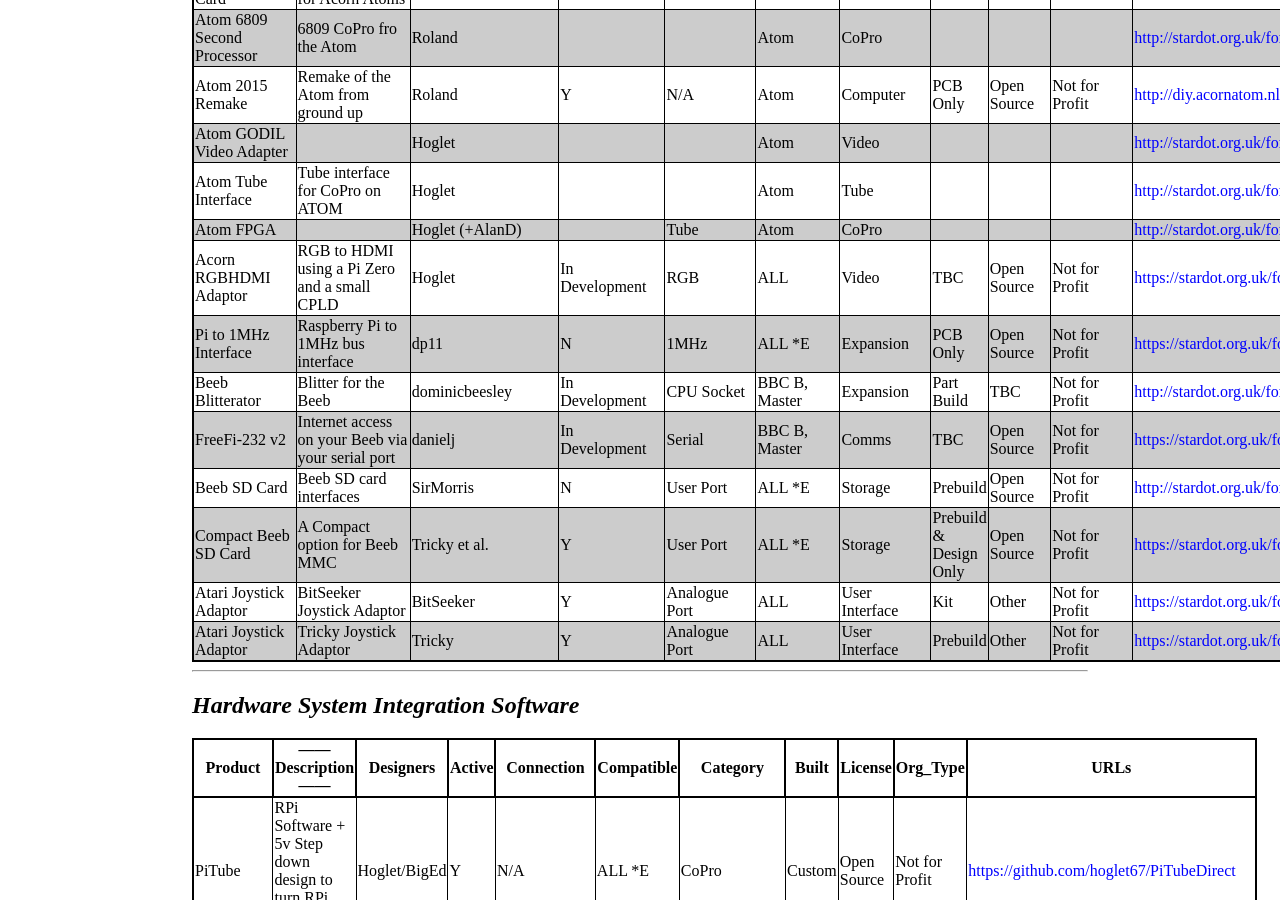
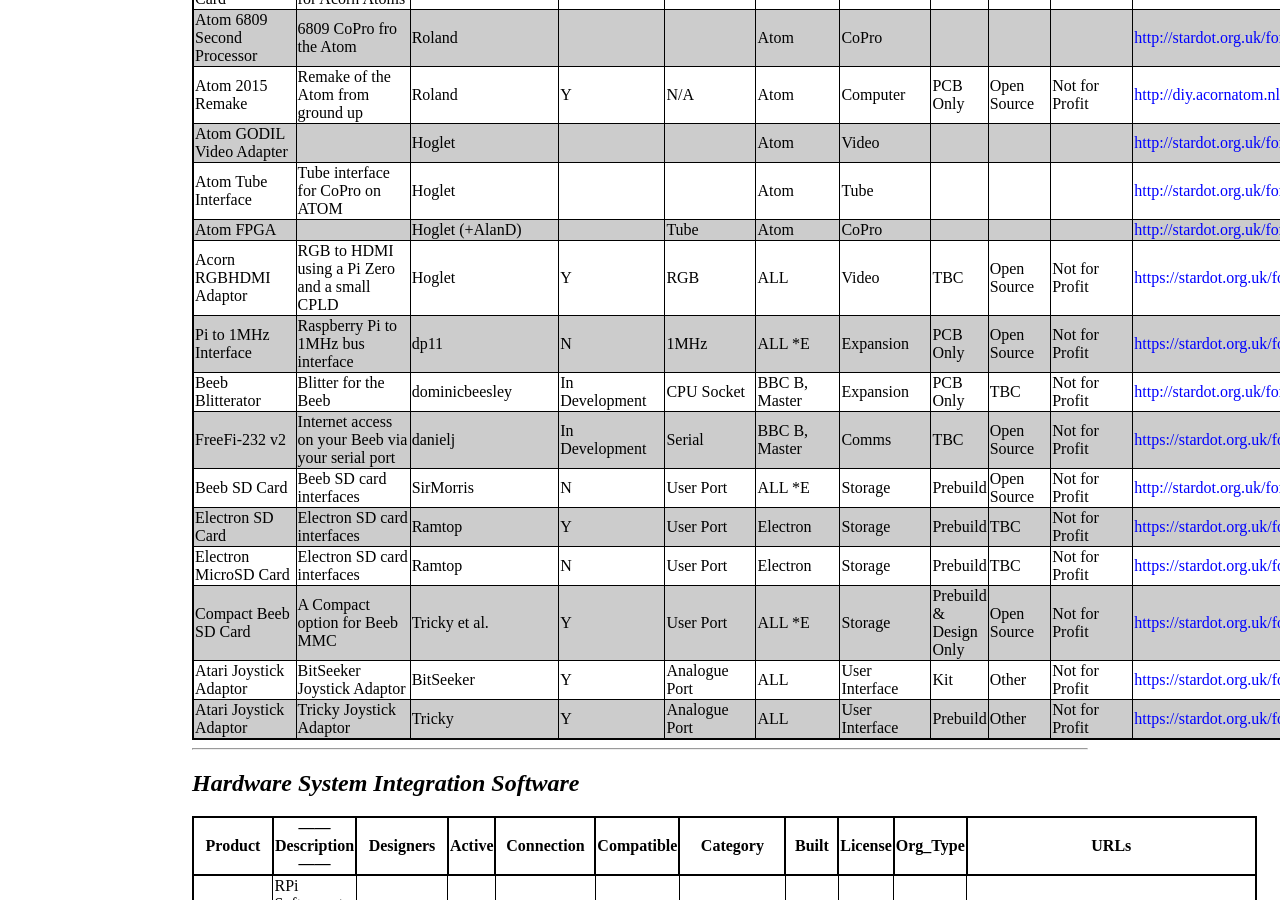
Before and after one commit to elminster/elminster.github.io, a Jekyll site: the page built from hardware.md, in a window 1280 px wide and 900 px high, scrolled down 4861 px. Built offline with Jekyll 4.4.1, drawn with Linux system fonts in a browser that asks for light colours; some of the changed text lies outside the part shown.

Commit message:
Changes:
	Updates:
		- ATOM HDMI changed from 'in development' to Y
		- DataCentre Production Status changed from Y to N

	Added:
		- Dominic’s 1Mhz Breakout Board
		- Ramtop’s Electron SD Card Interface
		- Ramtop's E;ectron MicroSD Card Interfaces

```diff
--- a/hardware.md
+++ b/hardware.md
@@ -62,8 +62,8 @@
 | Master Ram Board | Remake of Slogger MRB | Prime | ? | CPU Socket | Electron | ShadowRAM | Prebuild | Open Source | Not for Profit | <http://stardot.org.uk/forums/viewtopic.php?f=3&t=6729> |
 | Electron Plus 3 RAM/ROM  | Plus 3 RAM/ROM board | Prime | ? | Internal Plus3 | Electron | Expansion | Kit | Open Source | Not for Profit | <http://stardot.org.uk/forums/viewtopic.php?f=3&t=8706> |
 | Electron User/UPURS Ports | Twin User and One UPURS Port | MartinB | Sixxdog_uk | Cartridge | Electron | Expansion |  | Open Source | Not for Profit | <http://stardot.org.uk/forums/viewtopic.php?f=8&t=12817&hilit=Electron+user+port> |
-| Internal Data Centre | USB, CF, IDE, NVRAM with 1MB Flash RAM. Fits internally. | RetroClinic | Y | 1Mhz Bus | BBC B, Master | Storage | Prebuild | Propriety | Commercial | <http://www.retroclinic.com/acorn/datacentre/datacentre.htm> |
-| External Data Centre | USB, CF, IDE, NVRAM with 1MB Flash RAM. Fits iexternally. | RetroClinic | Y | 1Mhz Bus | ALL *E | Storage | Prebuild | Propriety | Commercial | <http://www.ebay.co.uk/usr/retroclinic> |
+| Internal Data Centre | USB, CF, IDE, NVRAM with 1MB Flash RAM. Fits internally. | RetroClinic | N | 1Mhz Bus | BBC B, Master | Storage | Prebuild | Propriety | Commercial | <http://www.retroclinic.com/acorn/datacentre/datacentre.htm> |
+| External Data Centre | USB, CF, IDE, NVRAM with 1MB Flash RAM. Fits iexternally. | RetroClinic | N | 1Mhz Bus | ALL *E | Storage | Prebuild | Propriety | Commercial | <http://www.ebay.co.uk/usr/retroclinic> |
 | BBC 1770 Upgrade | 1770 Disc Upgrade Kit | RetroClinic | Y | Disc IC Socket | BBC B | Storage | Kit | Other | Commercial | <http://www.ebay.co.uk/usr/retroclinic> |
 | BBC B+ ROM Switcher | B+ MOS switch between 2.0 and 1.2 | RetroClinic | Y | ROM Slot | BBC B+ | MOS | Prebuild | Other | Commercial | <http://www.ebay.co.uk/usr/retroclinic> |
 | Master ROM Switcher | Master MOS Switch - 3.5, 3.2, 2.0 and 1.2 | RetroClinic | Y | ROM Slot | Master | MOS | Prebuild | Other | Commercial | <http://www.ebay.co.uk/usr/retroclinic> |
@@ -109,11 +109,13 @@
 | Atom GODIL Video Adapter |  | Hoglet |  |  | Atom | Video |  |  |  | <http://stardot.org.uk/forums/viewtopic.php?f=44&t=7320> |
 | Atom Tube Interface | Tube interface for CoPro on ATOM | Hoglet |  |  | Atom | Tube |  |  |  | <http://stardot.org.uk/forums/viewtopic.php?f=44&t=10090> |
 | Atom FPGA |  | Hoglet (+AlanD) |  | Tube | Atom | CoPro |  |  |  | <http://stardot.org.uk/forums/viewtopic.php?f=44&t=6313> |
-| Acorn RGBHDMI Adaptor | RGB to HDMI using a Pi Zero and a small CPLD  | Hoglet  |  In Development | RGB | ALL | Video |  TBC | Open Source | Not for Profit | <https://stardot.org.uk/forums/viewtopic.php?f=3&t=14430> |
+| Acorn RGBHDMI Adaptor | RGB to HDMI using a Pi Zero and a small CPLD  | Hoglet  |  Y | RGB | ALL | Video |  TBC | Open Source | Not for Profit | <https://stardot.org.uk/forums/viewtopic.php?f=3&t=14430> |
 | Pi to 1MHz Interface | Raspberry Pi to 1MHz bus interface | dp11 | N | 1MHz | ALL *E | Expansion | PCB Only | Open Source | Not for Profit | <https://stardot.org.uk/forums/viewtopic.php?f=3&t=15848> |
-| Beeb Blitterator | Blitter for the Beeb | dominicbeesley | In Development | CPU Socket | BBC B, Master | Expansion | Part Build | TBC | Not for Profit | <http://stardot.org.uk/forums/viewtopic.php?p=187133#p187133> |
+| Beeb Blitterator | Blitter for the Beeb | dominicbeesley | In Development | CPU Socket | BBC B, Master | Expansion | PCB Only | TBC | Not for Profit | <http://stardot.org.uk/forums/viewtopic.php?p=187133#p187133> |
 | FreeFi-232 v2 | Internet access on your Beeb via your serial port | danielj | In Development | Serial  | BBC B, Master | Comms | TBC  | Open Source | Not for Profit | <https://stardot.org.uk/forums/viewtopic.php?f=3&t=15211> |
 | Beeb SD Card | Beeb SD card interfaces | SirMorris | N | User Port | ALL *E | Storage | Prebuild | Open Source | Not for Profit | <http://stardot.org.uk/forums/viewtopic.php?f=8&t=12689> |
+| Electron SD Card | Electron SD card interfaces | Ramtop | Y | User Port | Electron | Storage | Prebuild | TBC | Not for Profit | <https://stardot.org.uk/forums/viewtopic.php?t=16840> |
+| Electron MicroSD Card | Electron SD card interfaces | Ramtop | N | User Port | Electron | Storage | Prebuild | TBC | Not for Profit | <https://stardot.org.uk/forums/viewtopic.php?f=8&t=16481> |
 | Compact Beeb SD Card | A Compact option for Beeb MMC | Tricky et al. | Y | User Port | ALL *E | Storage | Prebuild & Design Only | Open Source | Not for Profit | <https://stardot.org.uk/forums/viewtopic.php?f=3&t=12869> |
 | Atari Joystick Adaptor | BitSeeker Joystick Adaptor | BitSeeker | Y | Analogue Port | ALL | User Interface | Kit | Other | Not for Profit | <https://stardot.org.uk/forums/viewtopic.php?f=3&t=15037> |
 | Atari Joystick Adaptor | Tricky Joystick Adaptor | Tricky | Y | Analogue Port | ALL | User Interface | Prebuild | Other | Not for Profit | <https://stardot.org.uk/forums/viewtopic.php?f=3&t=14355> |
@@ -157,6 +159,7 @@
 | BBC Master PSU Upgrade | 60W Acorn BBC Master power supply upgrade | simoni | Y | N/A | Master | Power | Design Only | Open Source | Not for Profit | <http://www.waitingforfriday.com/?p=794> |
 | Domesday AIV SCSI Board | Recreation of Acorn AIV SCSI Adapter card | simoni | Y | N/A | Master | Storage | Design Only | Open Source | Not for Profit | <http://stardot.org.uk/forums/viewtopic.php?f=3&t=15020> |
 | Acorn Cartridge Breakout | Acorn Master and Electron Cartridge Breakout Board | simoni | Y | Cartridge | Electron & Master | Development | Design Only | Open Source | Not for Profit | <https://stardot.org.uk/forums/viewtopic.php?f=3&t=15158> |
+| 1MHz Breakout | 1MHz bus breakout board | dominicbeesley | N | 1Mhz Bus | BBC B, Master | Expansion | Part Build | TBC | Not for Profit | <https://stardot.org.uk/forums/viewtopic.php?t=16436> |
 | beeb816 | 65816 upgrade for BBC Micro, including lots of fast RAM | BigEd/RichardE | Y | CPU Socket | BBC B, Master | Expansion | Design Only | Open Source | Not for Profit | <https://github.com/BigEd/beeb816/> |
 | ICE-T65/Z80/6809 | In-Circuit Emulator for the 6502, 65C02, Z80, 6809 and 6809E 8-bit processors (socketed cpu req.) | Hoglet | Y | CPU Socket | ALL | Diagnostics | Design Only | Open Source | Not for Profit | <https://github.com/hoglet67/AtomBusMon/wiki> |
 | 6502 Code Profiling | A holistic method of diagnostics using various projects and techniques. | Hoglet, BigEd, myelin and cmorley | Y | N/A | ALL | Diagnostics | Custom | Open Source | Not for Profit | <http://stardot.org.uk/forums/viewtopic.php?f=3&t=14885&p=199582&hilit=Dave+6502+profiler#p199582> |
```
